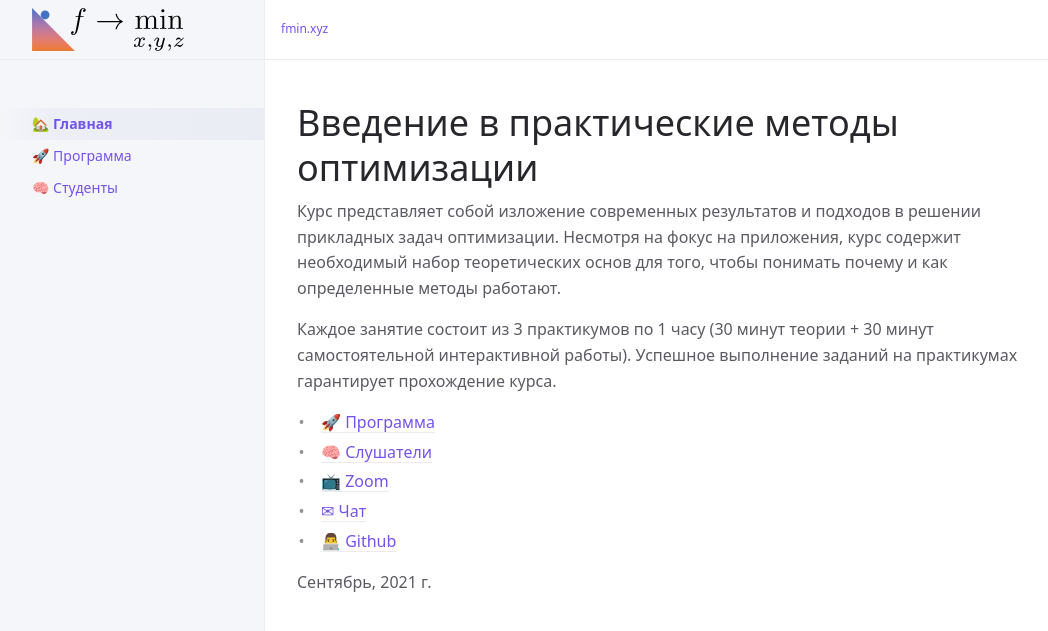
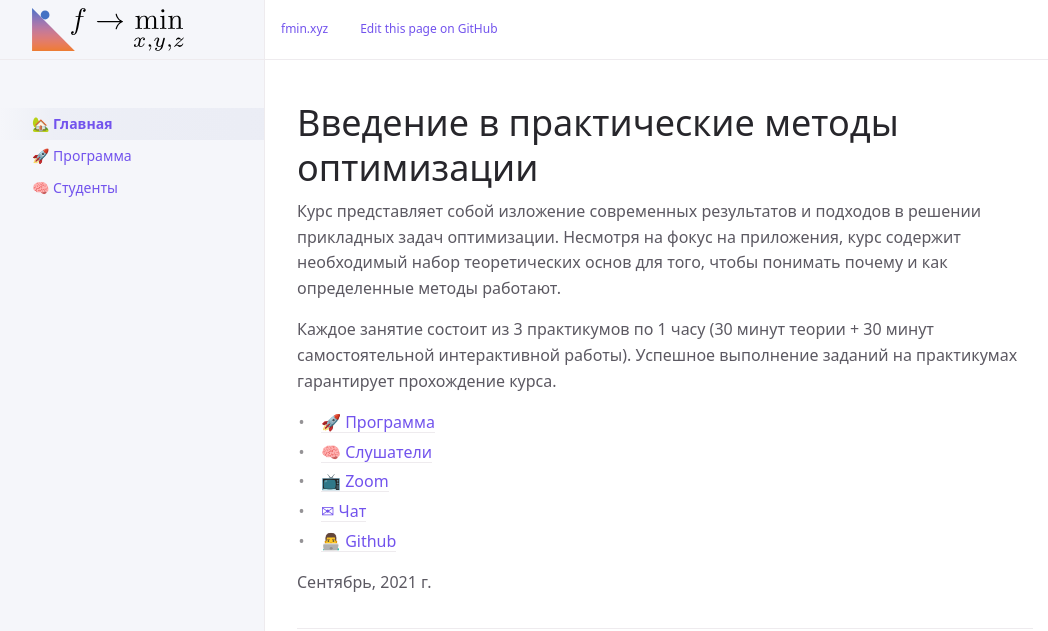
Before and after one commit to MerkulovDaniil/mipt21, a Jekyll site: the page built from README.md, in a window 1280 px wide. Shown: the top 631 px of the page, without its empty margins (107-1155 px from the left). Built offline with Jekyll 4.4.1, drawn with Linux system fonts in a browser that asks for light colours; our own code applies the rules of GitHub Pages for plain Markdown files; a script that is not in the unit is left out; some of the changed lines change nothing that is shown.

Commit message:
Update _config.yml

```diff
--- a/_config.yml
+++ b/_config.yml
@@ -6,6 +6,14 @@
 
 # Enable or disable heading anchors
 heading_anchors: true
+
+# Footer "Edit this page on GitHub" link text
+gh_edit_link: true # show or hide edit this page link
+gh_edit_link_text: "Edit this page on GitHub"
+gh_edit_repository: "https://github.com/MerkulovDaniil/sber219" # the github URL for your repo
+gh_edit_branch: "master" # the branch that your docs is served from
+# gh_edit_source: docs # the source that your files originate from
+gh_edit_view_mode: "edit" # "tree" or "edit" if you want the user to jump into the editor immediately
 
 # Aux links for the upper right navigation
 aux_links:
```
